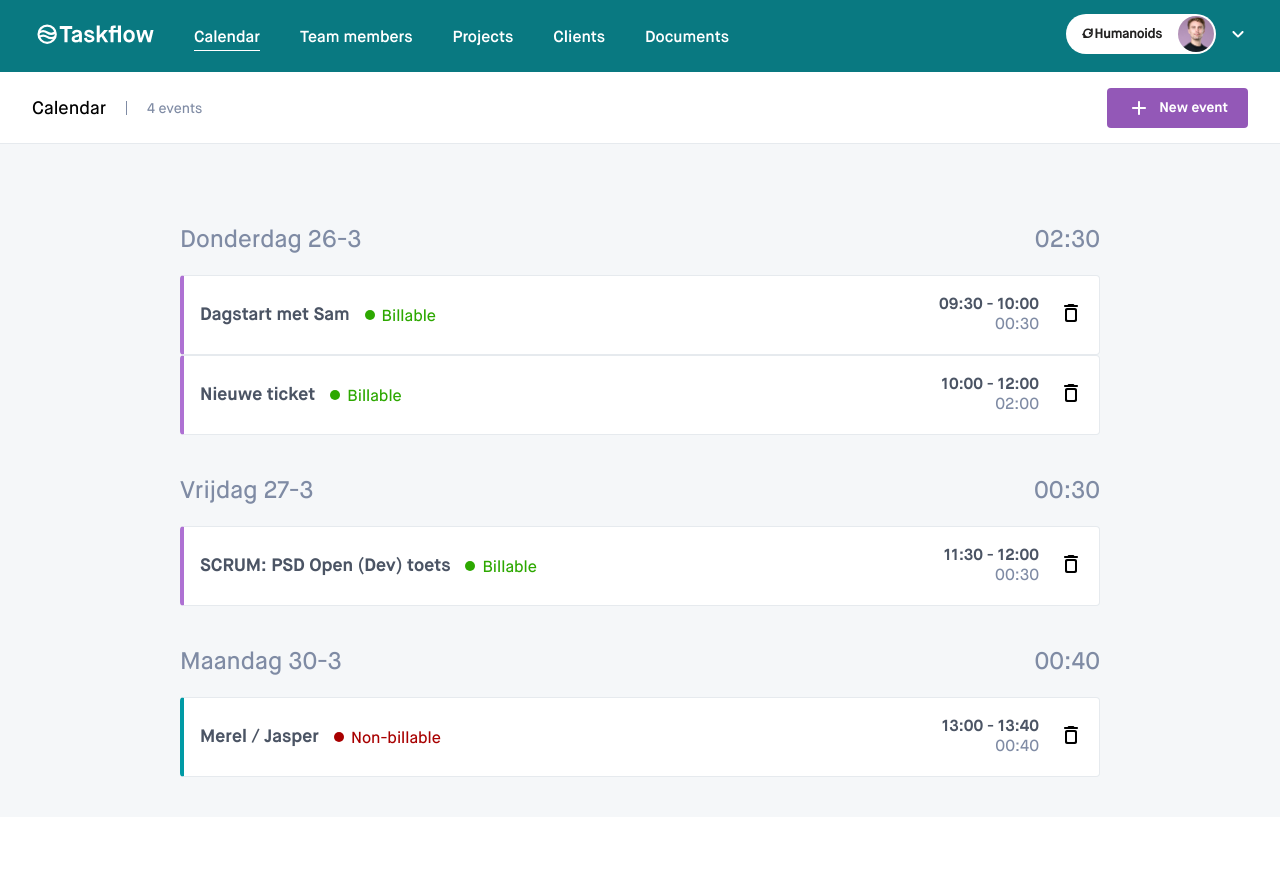
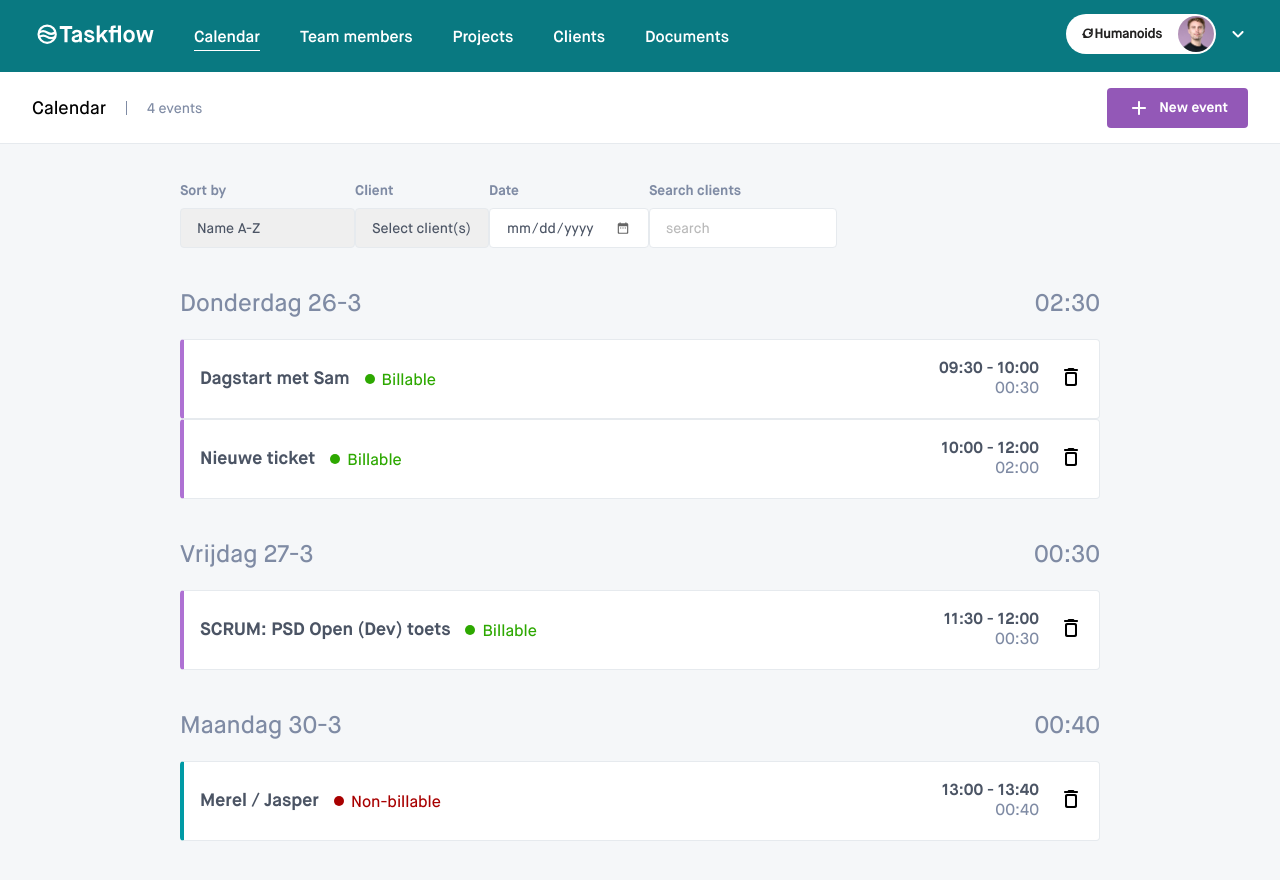
Before and after one commit to humanoidsbv/taskflow-jasper, a Next.js app: page / in a window 1280 px wide. Before the commit the page ends 817 px from the top, so only its background shows below. Built offline with nearby package versions, Linux system fonts and the light colour scheme; data requests are answered from the project's data file.

Commit message:
Filters and CalendarFilters component

```diff
--- a/src/app/page.tsx
+++ b/src/app/page.tsx
@@ -1,6 +1,8 @@
+import { CalendarFilters } from "@/components/filters/CalendarFilters";
+import { Filters } from "@/components/filters/Filters";
+import { getTimeEntries } from "@/services/timeEntries";
 import { Subheader } from "@/components/subheader/Subheader";
 import { TimeEntries } from "@/components/time-entries/TimeEntries";
-import { getTimeEntries } from "@/services/timeEntries";
 
 export default async function CalendarPage() {
   const timeEntries = await getTimeEntries();
@@ -12,6 +14,9 @@ export default async function CalendarPage() {
   return (
     <>
       <Subheader subtitle={subtitle} pageName="calendar" />
+      <Filters>
+        <CalendarFilters />
+      </Filters>
       <TimeEntries timeEntries={timeEntries} />
     </>
   );
--- /dev/null
+++ b/src/components/filters/CalendarFilters.module.css
@@ -0,0 +1,3 @@
+.filters {
+  display: flex;
+}
--- /dev/null
+++ b/src/components/filters/CalendarFilters.tsx
@@ -0,0 +1,46 @@
+import { InputField } from "../input-field/InputField";
+import { SelectField } from "../input-field/SelectField";
+import styles from "./CalendarFilters.module.css";
+
+const sortByOptions = [
+  { value: "nameASC", placeholder: "Name A-Z" },
+  { value: "nameDESC", placeholder: "Name Z-A" },
+  { value: "startDateDESC", placeholder: "Starting date new-old" },
+  { value: "startDateASC", placeholder: "Starting date old-new" },
+];
+
+const clientOptions = [{ value: "Heineken", placeholder: "Heineken" }];
+
+export const CalendarFilters = () => {
+  return (
+    <div className={styles.filters}>
+      <SelectField name="sortBy" title="Sort by">
+        {sortByOptions.map((option) => (
+          <option key={option.value} value={option.value}>
+            {option.placeholder}
+          </option>
+        ))}
+      </SelectField>
+      <SelectField name="client" title="Client">
+        <option value="select">Select client(s)</option>
+        {clientOptions.map((option) => (
+          <option key={option.value} value={option.value}>
+            {option.placeholder}
+          </option>
+        ))}
+      </SelectField>
+      <InputField
+        name="date"
+        type="date"
+        title="Date"
+        placeholder="Select date range"
+      />
+      <InputField
+        name="search"
+        type="text"
+        title="Search clients"
+        placeholder="search"
+      />
+    </div>
+  );
+};
--- /dev/null
+++ b/src/components/filters/Filters.tsx
@@ -0,0 +1,50 @@
+"use client";
+
+import { useEffect, useRef, useState } from "react";
+import { Modal } from "../modal/Modal";
+import { Button } from "../button/Button";
+import FilterIcon from "@/public/icons/filter.svg";
+// import FilterIcon from "@/public/icons/close.svg";
+// import CloseIcon from "@/public/icons/close.svg";
+
+interface FiltersProps {
+  children: React.ReactNode;
+}
+
+export const Filters = ({ children }: FiltersProps) => {
+  const modalRef = useRef<HTMLDialogElement>(null);
+  const [isMobile, setIsMobile] = useState(true);
+  const buttonText = "Filters (0 applied)";
+  const buttonAltText = "Apply filters";
+
+  useEffect(() => {
+    const updateMobile = () => setIsMobile(window.innerWidth < 1160);
+    updateMobile();
+    window.addEventListener("resize", updateMobile);
+    return () => window.removeEventListener("resize", updateMobile);
+  }, []);
+
+  return (
+    <>
+      {isMobile ? (
+        <>
+          <Button
+            onClick={() => modalRef.current?.showModal()}
+            variant="tertiary"
+          >
+            <FilterIcon alt={buttonAltText} />
+            <span>{buttonText}</span>
+          </Button>
+          <Modal modalRef={modalRef}>
+            <button onClick={() => modalRef.current?.close()}>
+              {/* <CloseButton alt="Close the modal" /> */}
+            </button>
+            {children}
+          </Modal>
+        </>
+      ) : (
+        <div>{children}</div>
+      )}
+    </>
+  );
+};
--- /dev/null
+++ b/src/components/filters/helpers.ts
@@ -0,0 +1 @@
+export const isMobileWidth = () => window.innerWidth < 1160;
--- a/src/components/input-field/SelectField.tsx
+++ b/src/components/input-field/SelectField.tsx
@@ -7,6 +7,7 @@ interface SelectFieldProps {
   className?: string;
   defaultValue?: string;
   disabled?: boolean;
+  multiple?: boolean;
   name: string;
   required?: boolean;
   title: string;
@@ -17,6 +18,7 @@ export const SelectField = ({
   className,
   defaultValue,
   disabled,
+  multiple,
   name,
   required,
   title,
@@ -29,6 +31,7 @@ export const SelectField = ({
       <select
         className={styles.input}
         disabled={disabled}
+        multiple={multiple}
         name={name}
         required={required}
         defaultValue={defaultValue}
```
Also changed, not shown: public/icons/filter.svg, src/components/filters/Filters.module.css (added).
